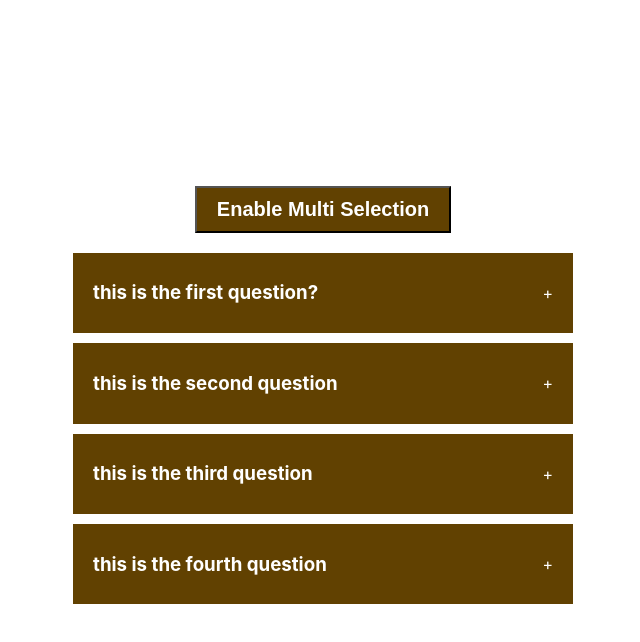
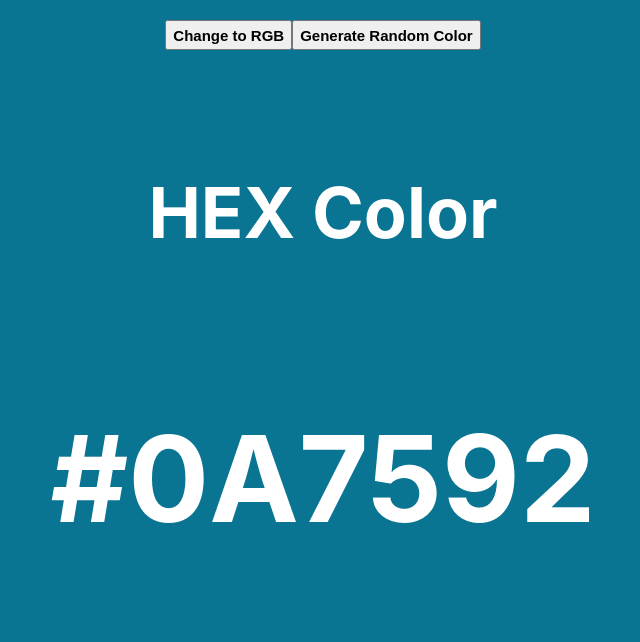
Before and after one commit to magzybogues05/React-Components, a React (Create React App) app: page / in a window 1280 px wide. Shown: the top 642 px of the page, without its empty margins (317-957 px from the left). Built offline with nearby package versions, Linux system fonts and the light colour scheme.

Commit message:
random Hex and RGB color

```diff
--- a/src/App.js
+++ b/src/App.js
@@ -1,11 +1,17 @@
 
 import './App.css';
 import Accordion from './components/accordion';
+import RandomColor from './components/random-color';
 
 function App() {
   return (
     <div className="App">
-      <Accordion/>
+
+      {/* Accordion component */}
+      {/* <Accordion/> */}
+
+      {/* Random Color component */}
+      <RandomColor/>
     </div>
   );
 }
--- /dev/null
+++ b/src/components/random-color/index.jsx
@@ -0,0 +1,59 @@
+import React, { useEffect, useState } from 'react'
+import './style.css'
+const RandomNumberUtility=(limit)=>{
+    return Math.floor(Math.random()*limit);
+}
+
+const RandomColor = () => {
+
+    const [isHex,setIsHex]=useState(true);
+    const [color,setColor]= useState('#000000')
+
+    const HandleModeChange= ()=>{
+        setIsHex(!isHex);
+    }
+
+    const HandleRandomColor=()=>{
+        if(isHex)
+        {
+            // handle random hex color
+            const hex=[1,2,3,4,5,6,7,8,9,0,'A','B','C','D','E','F'];
+            let hexColor= "#";
+            for(let i=0;i<6;i++)
+            {
+                const randomIdx= RandomNumberUtility(hex.length);
+                hexColor+=hex[randomIdx];
+            }
+
+            setColor(hexColor);
+        }
+        else{
+            // handle random rgb color
+            const r=RandomNumberUtility(256);
+            const g=RandomNumberUtility(256);
+            const b=RandomNumberUtility(256);
+
+            const rgbColor=`rgb(${r},${g},${b})`;
+            console.log(rgbColor);
+            setColor(rgbColor);
+
+
+        }
+    }
+    useEffect(()=>{
+        HandleRandomColor();
+    },[isHex]);
+
+  return (
+    <div style={{height:'100vh',width:'100vw',background:color}}className='container'>
+        <button onClick={HandleModeChange}>{(isHex)?"Change to RGB":"Change to HEX"}</button>
+        <button onClick={HandleRandomColor}>Generate Random Color</button>
+        <div className='colorDetails'>
+            <h3>{isHex?"HEX Color":"RGB Color"}</h3>
+            <h1>{color}</h1>
+        </div>
+    </div>
+  )
+}
+
+export default RandomColor
--- /dev/null
+++ b/src/components/random-color/style.css
@@ -0,0 +1,15 @@
+.container button{
+    margin-top: 20px;
+    height: 30px;
+    font-weight: bold;
+    font-size: 15px;
+}
+.colorDetails{
+    display: flex;
+    align-items: center;
+    justify-content: center;
+    flex-direction: column;
+    color:#ffffff;
+    font-size: 60px;
+    margin-top: 50px;
+}
```
